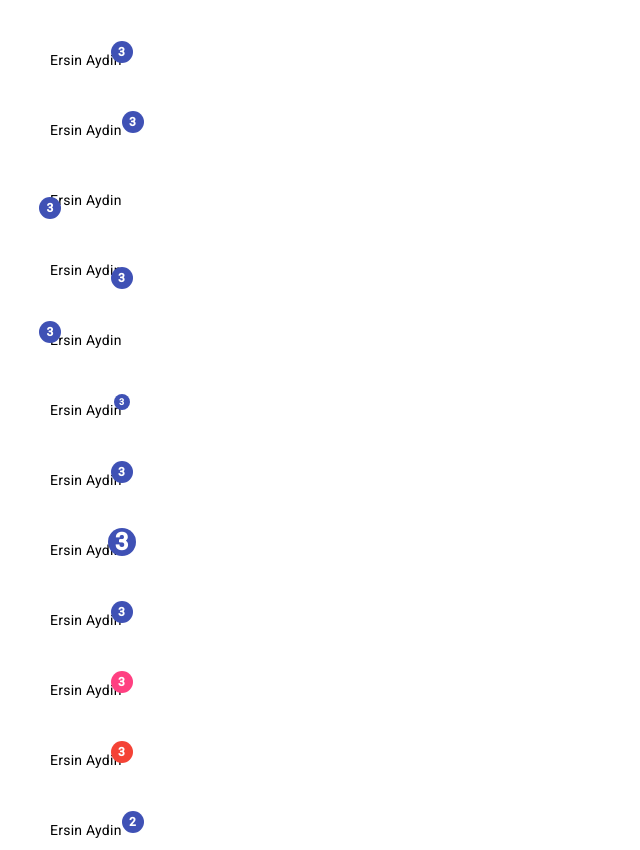
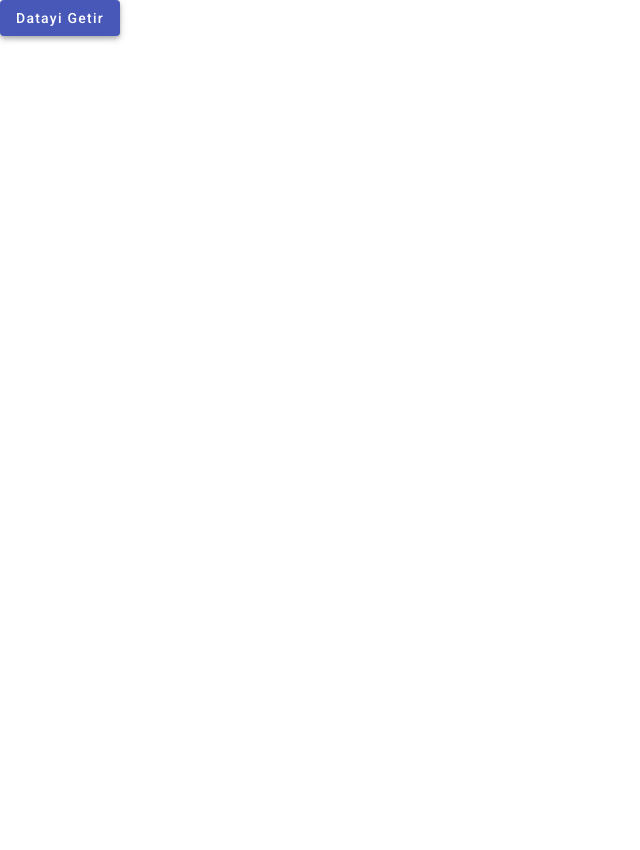
Before and after one commit to eaworks/angularmaterial, an Angular app: page / in a window 1280 px wide. Shown: the whole page, without its empty margins (0-640 px from the left). After the commit the page ends 800 px from the top, so only its background shows below. Built offline with nearby package versions, Linux system fonts and the light colour scheme.

Commit message:
progress

```diff
--- a/src/app/app.component.html
+++ b/src/app/app.component.html
@@ -1 +1 @@
-<app-badge></app-badge>
+<app-progress-bar></app-progress-bar>
--- /dev/null
+++ b/src/app/progress-bar/progress-bar.component.html
@@ -0,0 +1,2 @@
+<mat-progress-bar mode="indeterminate" *ngIf="show"></mat-progress-bar>
+<button mat-raised-button color="primary" (click)="getData()">Datayi Getir</button>
--- /dev/null
+++ b/src/app/progress-bar/progress-bar.component.ts
@@ -0,0 +1,17 @@
+import { Component } from '@angular/core';
+
+@Component({
+  selector: 'app-progress-bar',
+  templateUrl: './progress-bar.component.html',
+  styleUrls: ['./progress-bar.component.scss']
+})
+export class ProgressBarComponent {
+  show = false;
+  getData() {
+    this.show = true;
+    setTimeout(() => {
+      this.show = false;
+    }, 3000);
+  }
+
+}
--- /dev/null
+++ b/src/app/progress-spinner/progress-spinner.component.html
@@ -0,0 +1,5 @@
+<mat-progress-spinner value="30"></mat-progress-spinner>
+<mat-spinner value="30"></mat-spinner>
+
+<mat-spinner *ngIf="show"></mat-spinner>
+<button mat-raised-button color="primary" (click)="getData()">Datayi Getir</button>
--- /dev/null
+++ b/src/app/progress-spinner/progress-spinner.component.ts
@@ -0,0 +1,17 @@
+import { Component } from '@angular/core';
+
+@Component({
+  selector: 'app-progress-spinner',
+  templateUrl: './progress-spinner.component.html',
+  styleUrls: ['./progress-spinner.component.scss']
+})
+export class ProgressSpinnerComponent {
+  show = false;
+  getData() {
+    this.show = true;
+    setTimeout(() => {
+      this.show = false;
+    }, 3000);
+  }
+
+}
```
Also changed, not shown: src/app/app.module.ts (+9 -1 lines), src/app/progress-bar/progress-bar.component.scss (added), src/app/progress-spinner/progress-spinner.component.scss (added), 2 other files (tests, documents, lock files or other folders).
